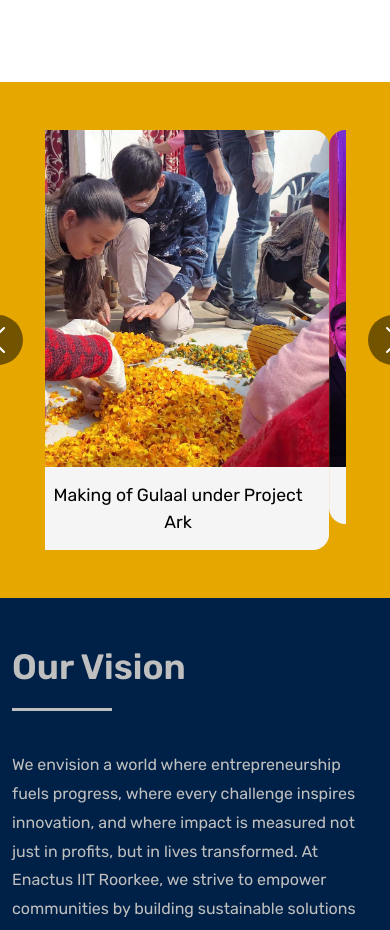
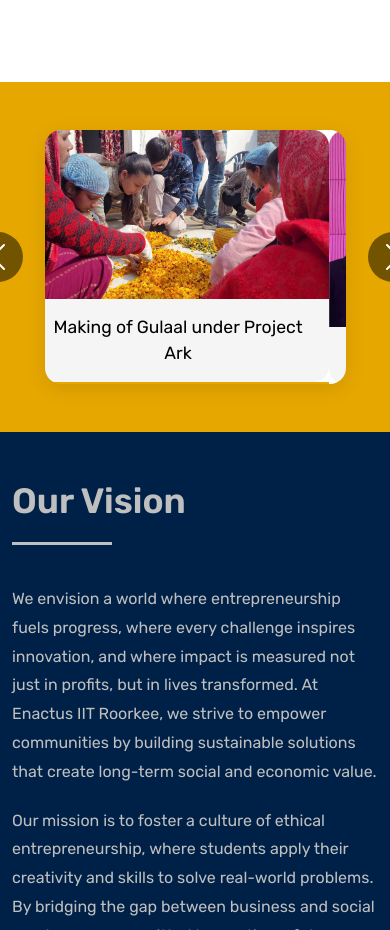
Before and after one commit to enactusiitr/enactusiitr.github.io, a plain HTML site: page index.html in a window 390 px wide. Shown: the part 2320-3250 px from the top of the page. Drawn offline with nearby package versions, Linux system fonts and the light colour scheme; a web font is replaced by a local one.

Commit message:
Add files via upload

```diff
--- a/index.html
+++ b/index.html
@@ -279,30 +279,22 @@
     .slideshow-section {
       background-color: #e6a700;
     }
+    .carousel {
+      border-radius: 16px;
+      overflow: hidden;
+      box-shadow: 0 5px 20px rgba(0, 0, 0, 0.1);
+    }
+    .carousel-item {
+      background-color: #fff;
+    }
     .carousel-item img {
       width: 100%;
-      height: 70vh;
-      min-height: 300px;
-      max-height: 800px;
-      object-fit: cover;
-      object-position: center;
+      height: auto;
+      object-fit: contain;
+      max-height: 70vh; /* Use viewport height for better responsiveness */
+      display: block;
+      margin: 0 auto;
       border-radius: 16px 16px 0 0;
-    }
-    @media (max-width: 992px) {
-      .carousel-item img {
-        height: 60vh;
-      }
-    }
-    @media (max-width: 768px) {
-      .carousel-item img {
-        height: 50vh;
-      }
-    }
-    @media (max-width: 576px) {
-      .carousel-item img {
-        height: 40vh;
-        min-height: 250px;
-      }
     }
     .carousel-caption {
       background-color: #f5f5f5;
@@ -320,8 +312,23 @@
       color: black;
     }
     @media (max-width: 768px) {
+      .carousel-item img {
+        max-height: 50vh; /* Lower height on mobile devices */
+      }
       .carousel-caption p {
         font-size: 1.1rem;
+      }
+    }
+    @media (max-width: 576px) {
+      .carousel-control-prev, .carousel-control-next {
+        width: 40px;
+        height: 40px;
+      }
+      .carousel-control-prev {
+        left: 0;
+      }
+      .carousel-control-next {
+        right: 0;
       }
     }
     .carousel-control-prev, .carousel-control-next {
```
